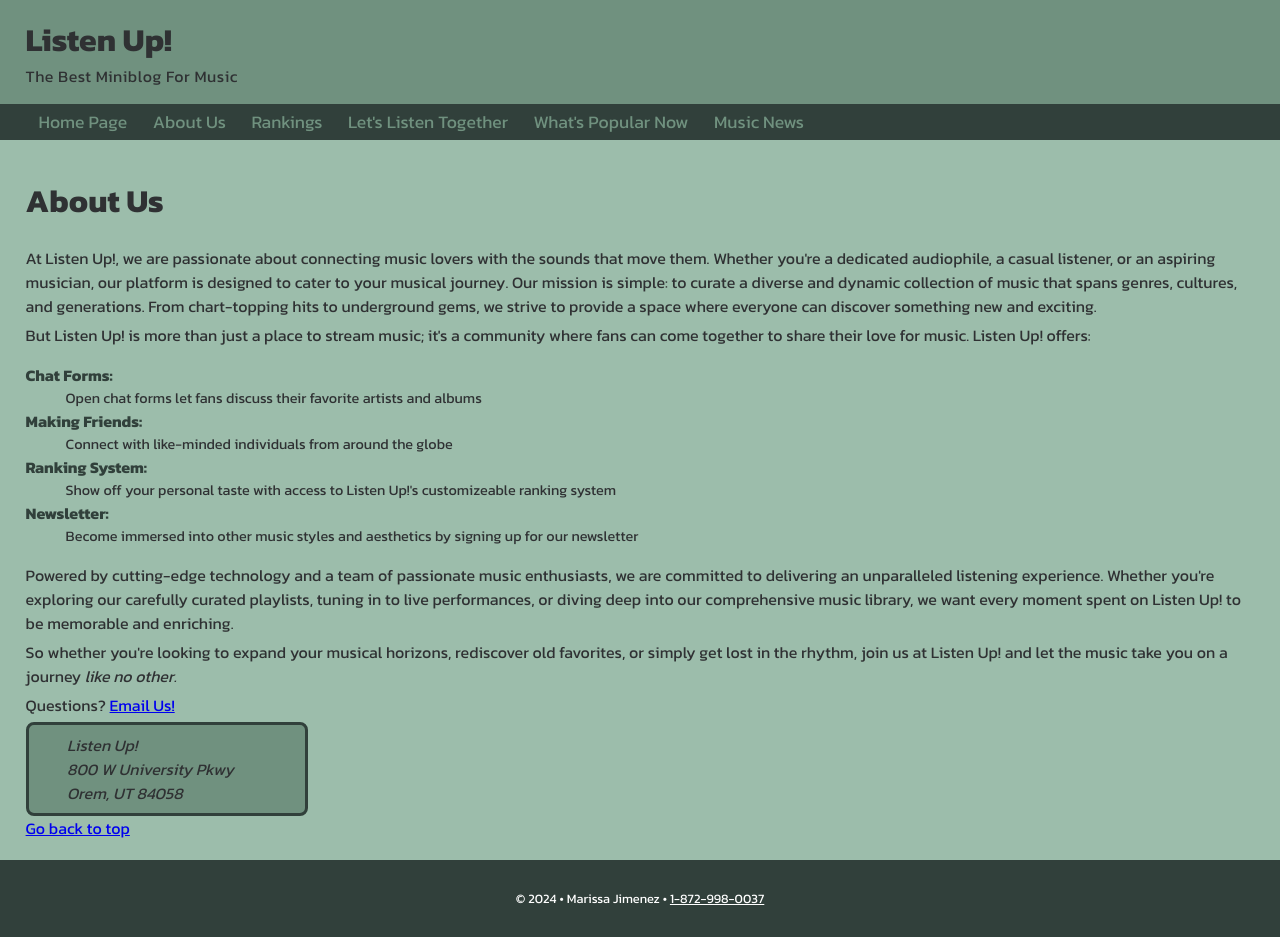
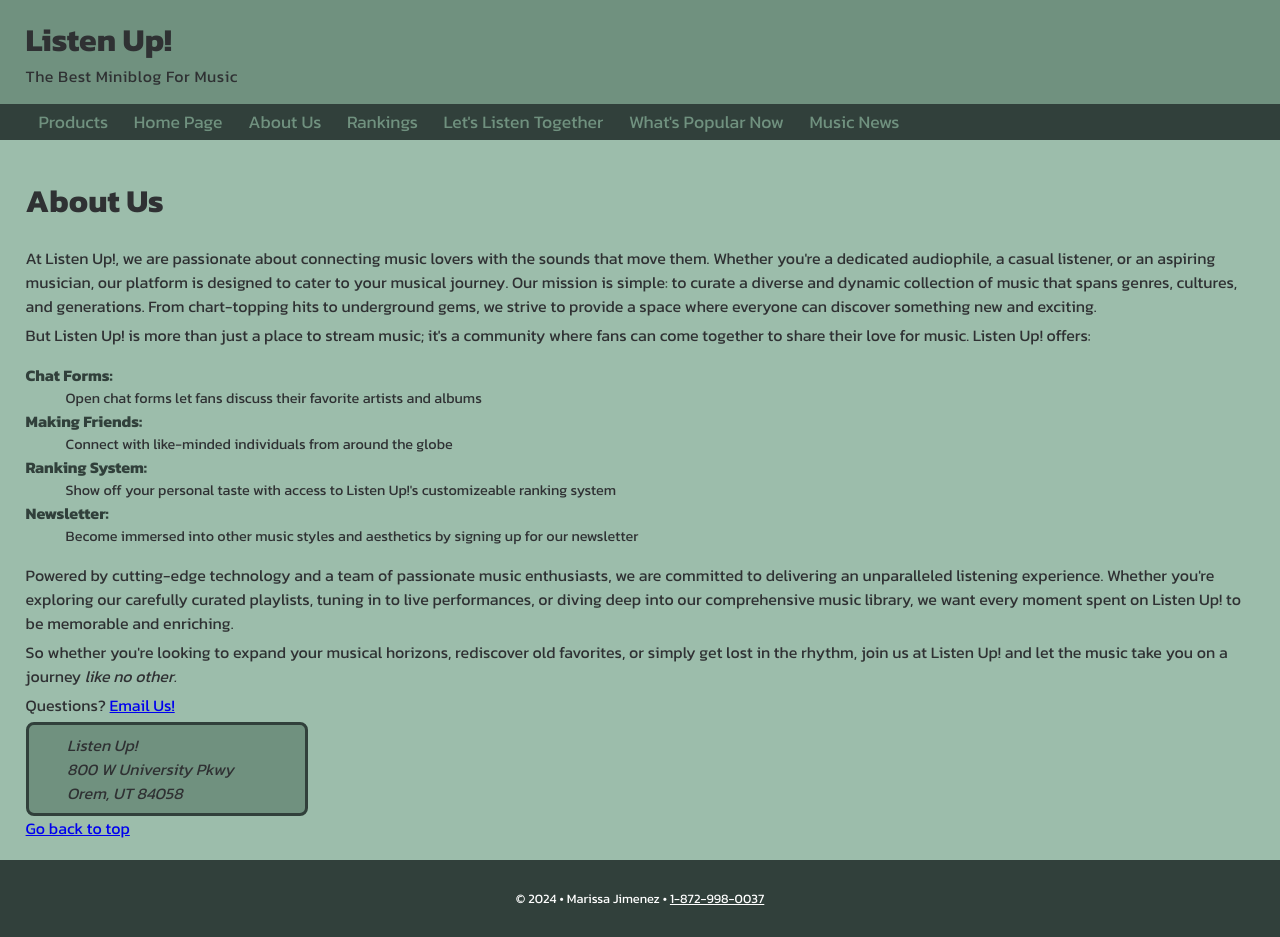
Before and after one commit to maybefrommars/dwdd1600, a plain HTML site: page 04intro-css/aboutus.html in a window 1280 px wide. Drawn offline with Linux system fonts and the light colour scheme.

Commit message:
Update aboutus.html
Edited for way finding and took out repeat line of code

```diff
--- a/04intro-css/aboutus.html
+++ b/04intro-css/aboutus.html
@@ -10,7 +10,6 @@
         <link rel="preconnect" href="https://fonts.googleapis.com">
         <link rel="preconnect" href="https://fonts.gstatic.com" crossorigin>
         <link href="https://fonts.googleapis.com/css2?family=Kanit:wght@400;500;700&display=swap" rel="stylesheet">
-        <meta name="viewport" content="width=device-width, initial-scale=1">
     </head>
     <body>
         <!-- Start of the page header -->
@@ -21,6 +20,7 @@
 
          <nav>
             <ul>
+                <li class="active"><a href="aboutus.html">Products</a></li>
                 <li><a href="index.html">Home Page</a></li>
                 <li><a href="aboutus.html">About Us</a></li>
                 <li><a href="rankings.html">Rankings</a></li>
```
